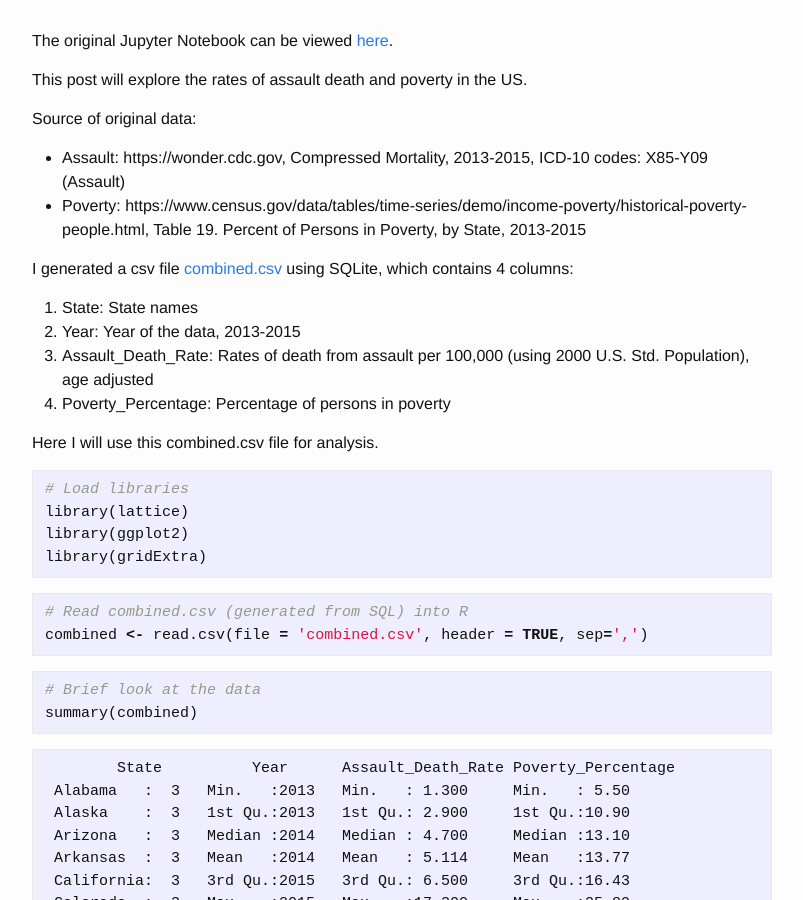
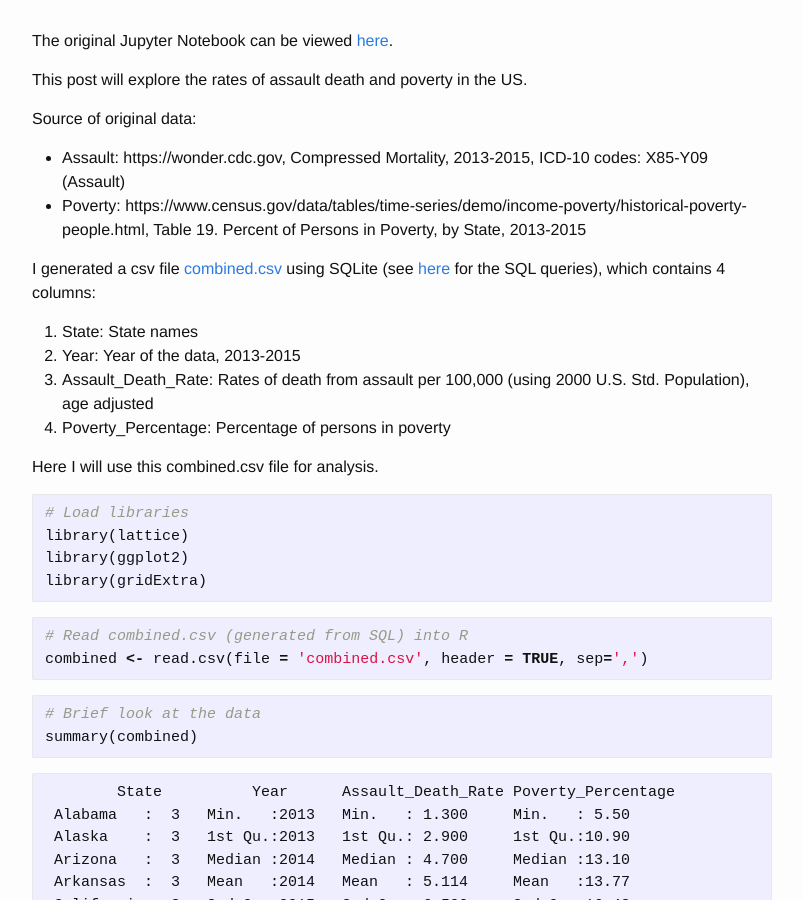
Before and after one commit to PeiZhangOSU/PeiZhangOSU.github.io, a Jekyll site: the page built from _posts/2017-06-14-Assault_vs_Poverty.md, in a window 1280 px wide and 900 px high, scrolled down 300 px. Shown: the whole window, without its empty margins (238-1041 px from the left). Built offline with Jekyll 4.4.1, drawn with Linux system fonts in a browser that asks for light colours.

Commit message:
Add a link to sql queries on GitHub to the post

```diff
--- a/_posts/2017-06-14-Assault_vs_Poverty.md
+++ b/_posts/2017-06-14-Assault_vs_Poverty.md
@@ -18,7 +18,7 @@ Source of original data:
 - Assault: https://wonder.cdc.gov, Compressed Mortality, 2013-2015, ICD-10 codes: X85-Y09 (Assault)
 - Poverty: https://www.census.gov/data/tables/time-series/demo/income-poverty/historical-poverty-people.html, Table 19. Percent of Persons in Poverty, by State, 2013-2015
 
-I generated a csv file [combined.csv](https://github.com/PeiZhangOSU/Assault-and-Poverty/blob/master/combined.csv) using SQLite, which contains 4 columns:
+I generated a csv file [combined.csv](https://github.com/PeiZhangOSU/Assault-and-Poverty/blob/master/combined.csv) using SQLite (see [here](https://github.com/PeiZhangOSU/Assault-and-Poverty/blob/master/SQL%20queries.sql) for the SQL queries), which contains 4 columns:
 1. State: State names
 2. Year: Year of the data, 2013-2015
 3. Assault_Death_Rate: Rates of death from assault per 100,000 (using 2000 U.S. Std. Population), age adjusted
```
